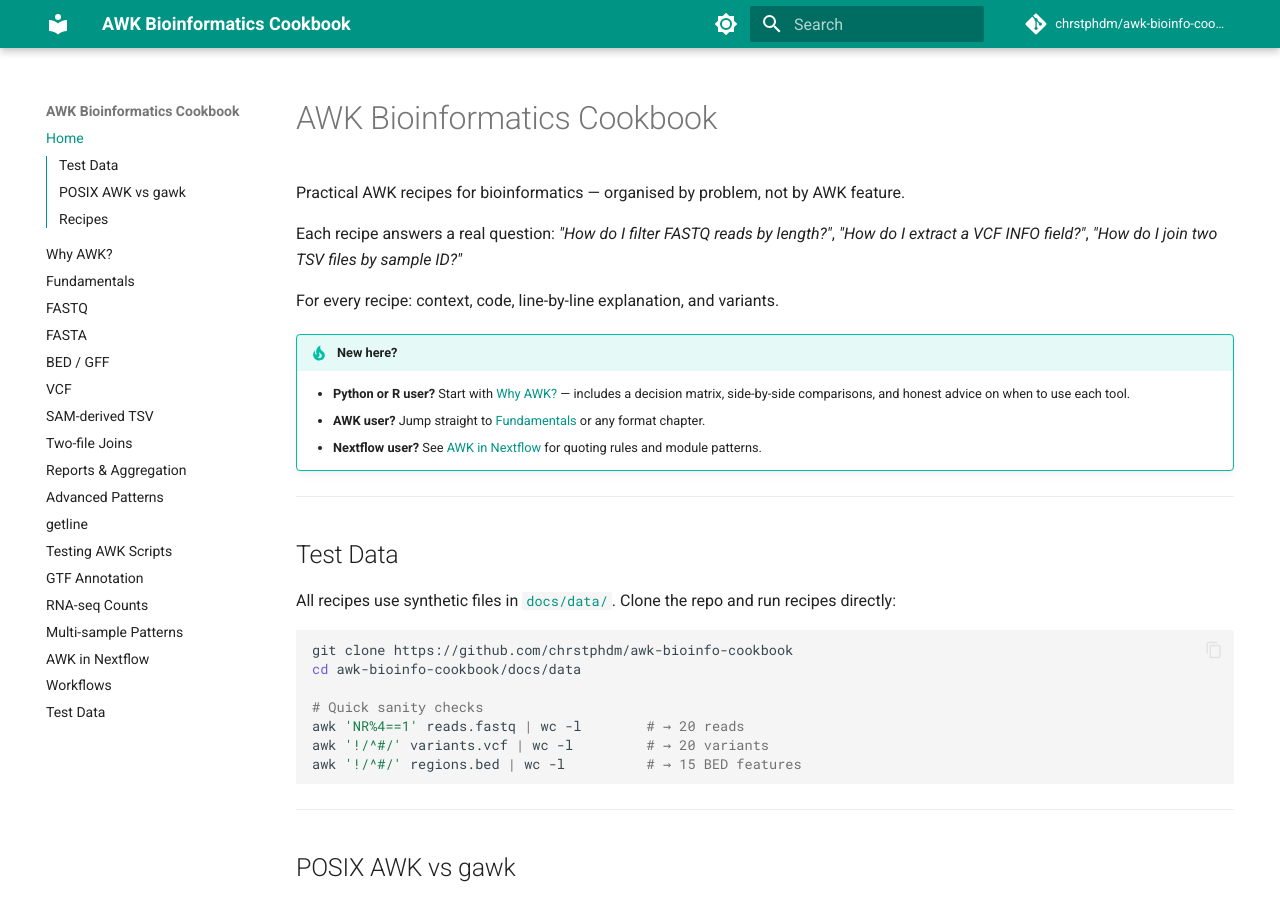
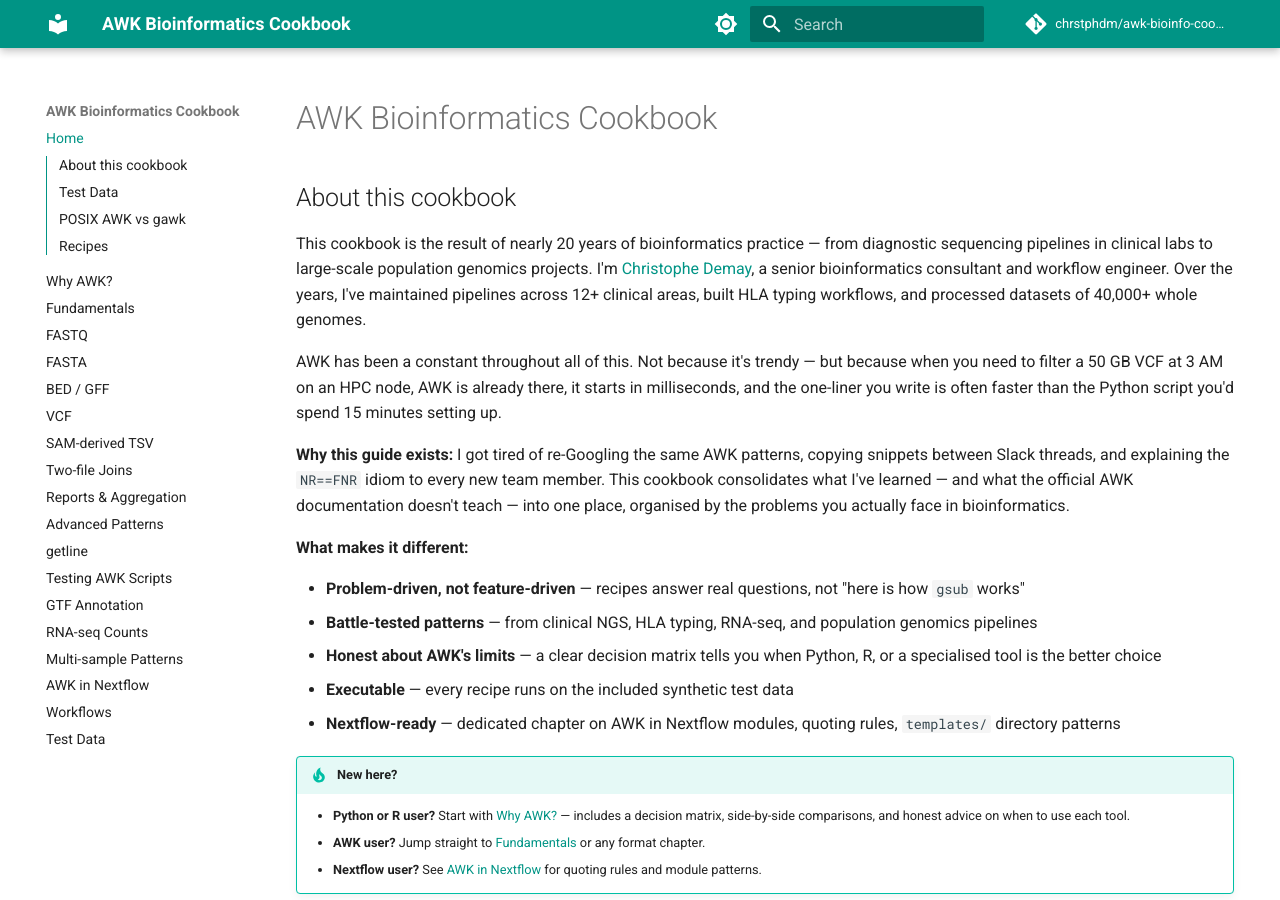
Before and after one commit to chrstphdm/awk-bioinfo-cookbook, an MkDocs documentation site: the page built from docs/index.md, in a window 1280 px wide and 900 px high. Built offline with MkDocs 1.6.1 and Material for MkDocs 9.7.7, drawn with Linux system fonts in a browser that asks for light colours; comment, search, counter and statistics services are not loaded; some of the changed text lies outside the part shown.

Commit message:
feat: add personal introduction to the cookbook homepage

```diff
--- a/docs/index.md
+++ b/docs/index.md
@@ -1,13 +1,36 @@
 # AWK Bioinformatics Cookbook
 
-Practical AWK recipes for bioinformatics — organised by problem, not by AWK feature.
+## About this cookbook
 
-Each recipe answers a real question:
-*"How do I filter FASTQ reads by length?"*,
-*"How do I extract a VCF INFO field?"*,
-*"How do I join two TSV files by sample ID?"*
+This cookbook is the result of nearly 20 years of bioinformatics practice — from
+diagnostic sequencing pipelines in clinical labs to large-scale population genomics
+projects. I'm [Christophe Demay](https://chrstphdm.github.io/), a senior
+bioinformatics consultant and workflow engineer. Over the years, I've maintained
+pipelines across 12+ clinical areas, built HLA typing workflows, and processed
+datasets of 40,000+ whole genomes.
 
-For every recipe: context, code, line-by-line explanation, and variants.
+AWK has been a constant throughout all of this. Not because it's trendy — but because
+when you need to filter a 50 GB VCF at 3 AM on an HPC node, AWK is already there,
+it starts in milliseconds, and the one-liner you write is often faster than the Python
+script you'd spend 15 minutes setting up.
+
+**Why this guide exists:** I got tired of re-Googling the same AWK patterns, copying
+snippets between Slack threads, and explaining the `NR==FNR` idiom to every new team
+member. This cookbook consolidates what I've learned — and what the official AWK
+documentation doesn't teach — into one place, organised by the problems you actually
+face in bioinformatics.
+
+**What makes it different:**
+
+- **Problem-driven, not feature-driven** — recipes answer real questions, not "here is
+  how `gsub` works"
+- **Battle-tested patterns** — from clinical NGS, HLA typing, RNA-seq, and population
+  genomics pipelines
+- **Honest about AWK's limits** — a clear decision matrix tells you when Python, R, or
+  a specialised tool is the better choice
+- **Executable** — every recipe runs on the included synthetic test data
+- **Nextflow-ready** — dedicated chapter on AWK in Nextflow modules, quoting rules,
+  `templates/` directory patterns
 
 !!! tip "New here?"
     - **Python or R user?** Start with [Why AWK?](00-why-awk.md) — includes a decision
@@ -66,9 +89,9 @@ for a full comparison table.
 | [Reports & Aggregation](08-reports.md) | Group-by, min/max/mean, pivot, sorted output [gawk] |
 | [Advanced Patterns](09-advanced.md) | Multi-dim arrays, `match()` capture [gawk], `gensub()`, `$1=$1`, `delete` |
 | [getline](10-getline.md) | Read from file/command, coprocess [gawk], common pitfalls |
-| [Testing AWK Scripts](10-testing.md) | diff-based tests, bats, CI integration, POSIX compatibility |
 | [GTF Annotation](11-gtf.md) | gene_id/gene_name, exon counts, transcript lengths, UTRs, Ensembl vs GENCODE |
 | [RNA-seq Counts](12-rnaseq.md) | HTSeq-count, featureCounts, CPM, merge N files, low-count filter |
 | [Multi-sample Patterns](13-multi-sample.md) | Aggregate cohorts, outlier detection, missingness, QC summary |
+| [Testing AWK Scripts](14-testing.md) | diff-based tests, bats, CI integration, POSIX compatibility |
 | [AWK in Nextflow](15-nextflow.md) | `script:` blocks, quoting rules, params, nf-core modules, debugging |
 | [Workflows](16-workflows.md) | FASTQ QC, VCF+BED annotation, RNA-seq pipeline, cohort report |
```
